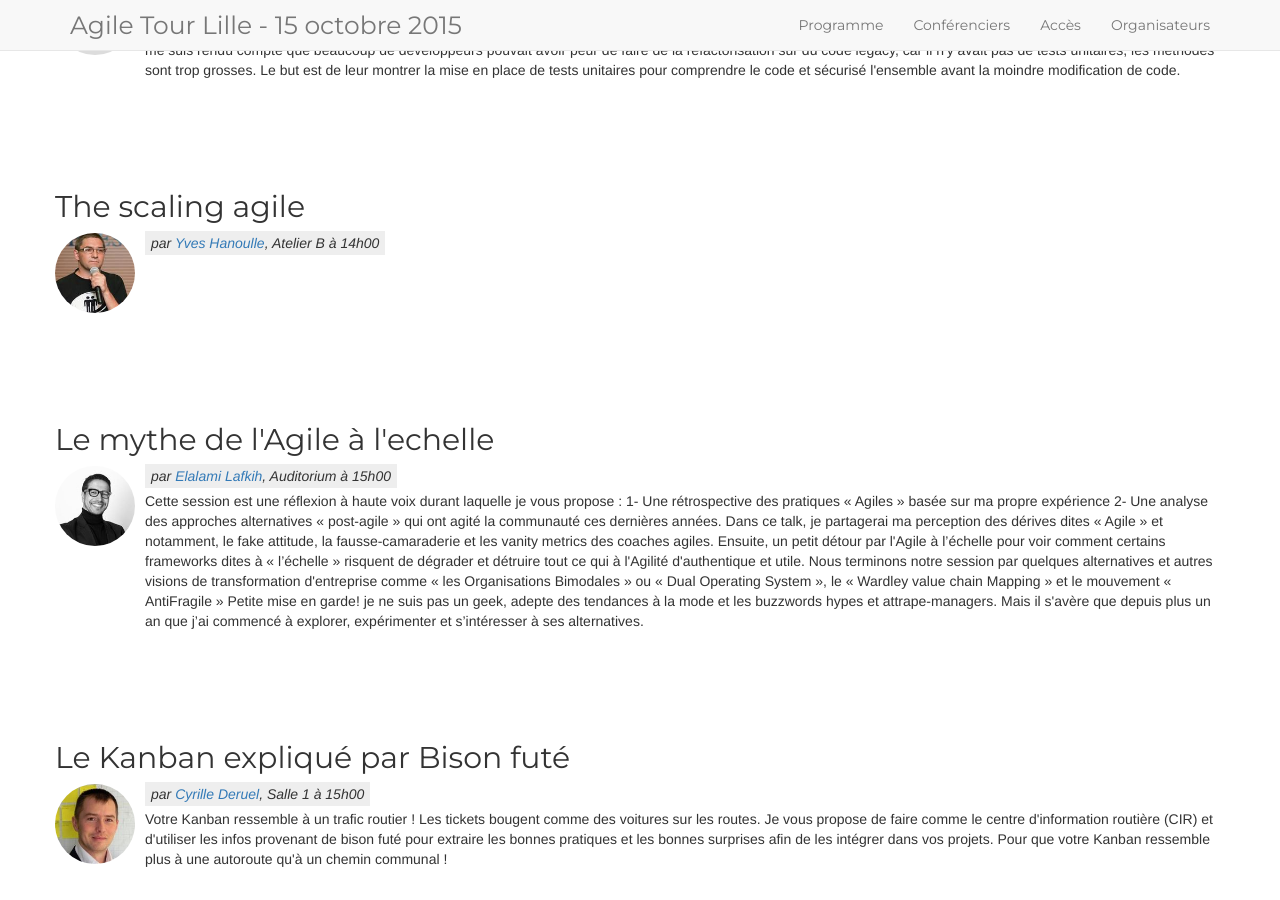
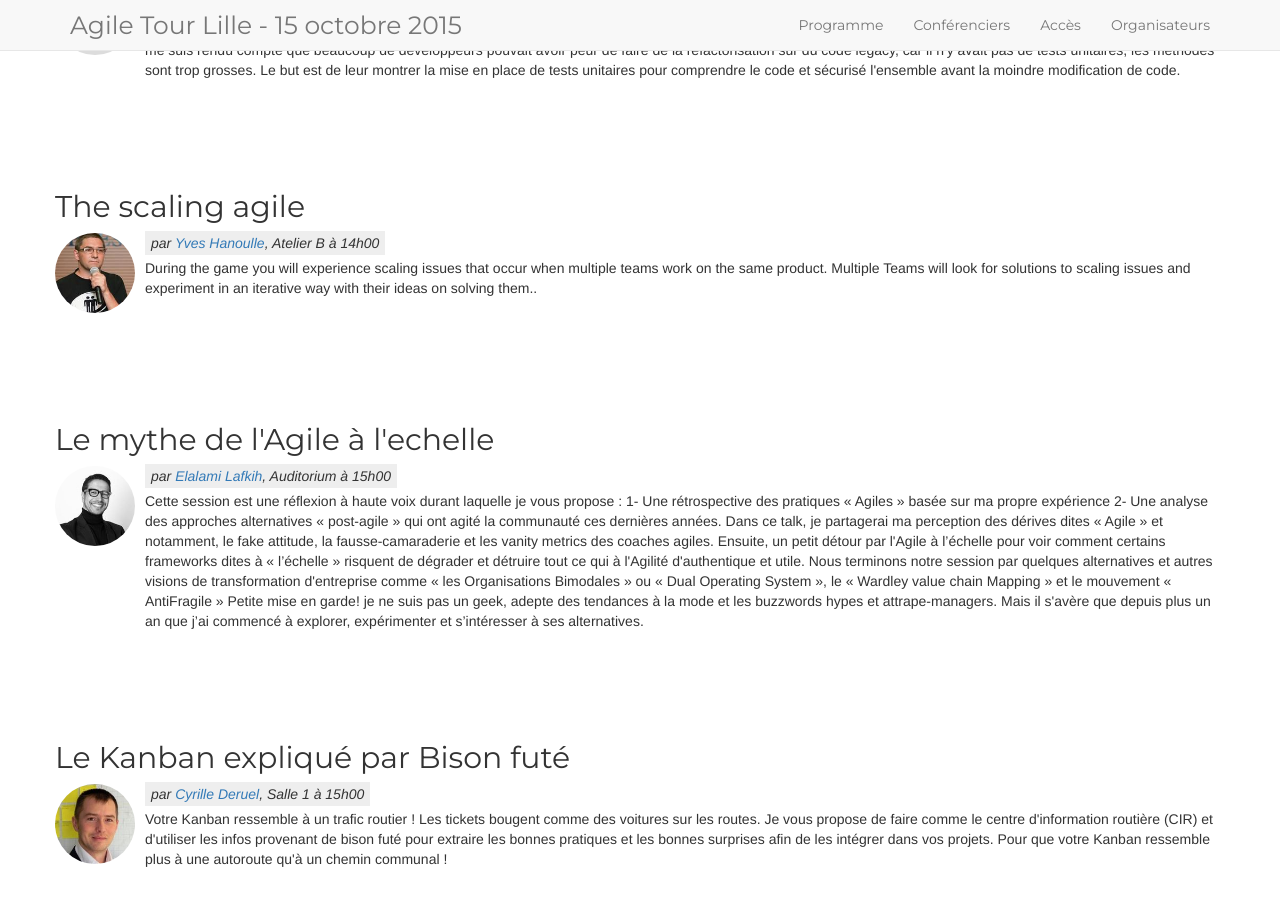
Before and after one commit to jak78/agile-tour-lille-2017, a Jekyll site: the page built from 99-talks.html, in a window 1280 px wide and 900 px high, scrolled down 4507 px. Built offline with Jekyll 4.4.1, drawn with Linux system fonts in a browser that asks for light colours; nearby versions of some CDN libraries.

Commit message:
added Yves Hanoulle session description

```diff
--- a/_data/schedule.yml
+++ b/_data/schedule.yml
@@ -116,7 +116,7 @@
         duration: 2
       - subject: The scaling agile
         speaker: Yves Hanoulle
-        description: ""
+        description: "During the game you will experience scaling issues that occur when multiple teams work on the same product. Multiple Teams will look for solutions to scaling issues and experiment in an iterative way with their ideas on solving them.. "
         duration: 2
   - hour: 15h00
     content:
```
